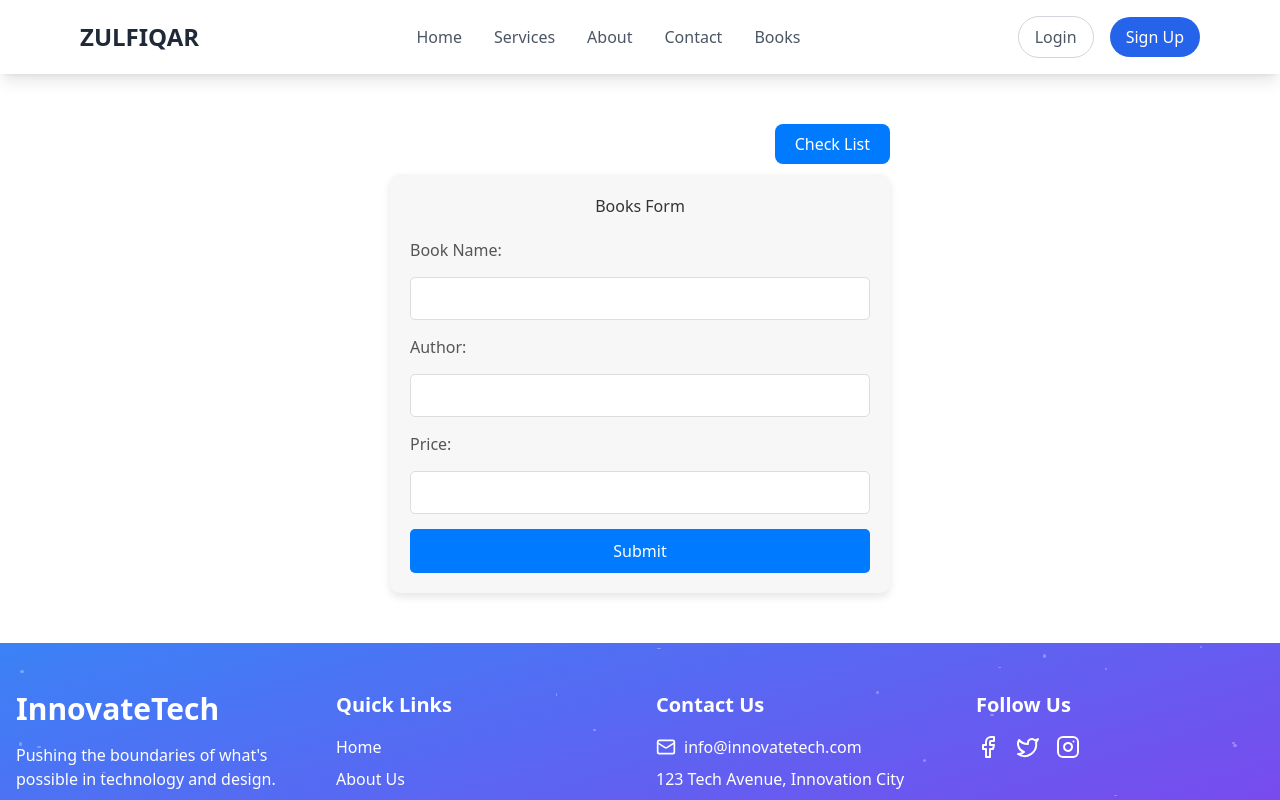
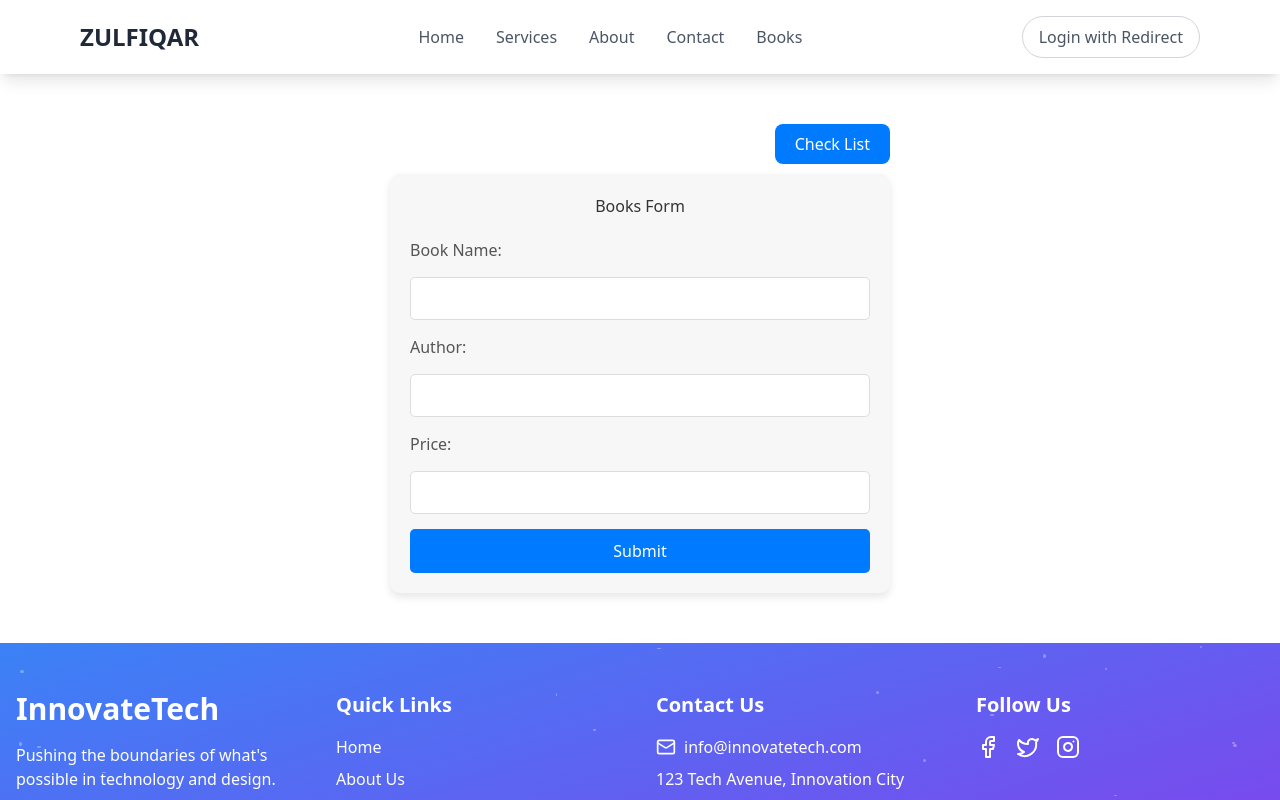
Before and after one commit to Zulfiqar-Ali10/React-Crud-operator, a React (Vite) app: page / in a window 1280 px wide. Shown: the top 800 px of the page. Built offline with nearby package versions, Linux system fonts and the light colour scheme.

Commit message:
add-changes

```diff
--- a/package.json
+++ b/package.json
@@ -10,6 +10,7 @@
     "preview": "vite preview"
   },
   "dependencies": {
+    "@auth0/auth0-react": "^2.2.4",
     "axios": "^1.7.7",
     "lucide-react": "^0.460.0",
     "react": "^18.3.1",
--- a/src/App.jsx
+++ b/src/App.jsx
@@ -6,7 +6,6 @@ import About from './Pages/About'
 import Contactus from './Pages/Contactus'
 import Books from './Pages/Books'
 import Home from './Compoents/Home'
-import { ToastContainer } from 'react-toastify'
 import BookList from './Compoents/BookList'
 
 
@@ -26,7 +25,7 @@ function App() {
         <Route path="/books/edit/:id" element={<Home />} />
         <Route path="/books/add" element={<Home />} />
       </Routes>
-      <ToastContainer />
+
     </>
   )
 }
--- a/src/Compoents/BookList.jsx
+++ b/src/Compoents/BookList.jsx
@@ -9,11 +9,11 @@ export default function BookList() {
     const { id } = useParams();
     const navigate = useNavigate();
 
-    console.log(formData , 'formData')
+    console.log(formData, 'formData')
 
     const handleChange = (e) => {
         const { name, value } = e.target;
-        setFormData({ ...formData , [name]: value })
+        setFormData({ ...formData, [name]: value })
     };
 
     const fetchBookDetails = async () => {
--- a/src/Compoents/Header.jsx
+++ b/src/Compoents/Header.jsx
@@ -1,10 +1,17 @@
 import { useState } from 'react';
 import { Menu, X } from 'lucide-react';
 import { NavLink } from 'react-router-dom';
+import { useAuth0 } from "@auth0/auth0-react";
+import { toast } from 'react-toastify';
+
 
 
 export default function Header() {
   const [isOpen, setIsOpen] = useState(false);
+
+  const { user, loginWithRedirect, isAuthenticated, logout } = useAuth0();
+  console.log("current user", user);
+
 
   return (
     <>
@@ -18,7 +25,7 @@ export default function Header() {
               </a>
             </div>
 
-          {/* Desktop Menu Links */}
+
             <div className="hidden md:flex items-center space-x-8">
               <NavLink to="/" className="text-gray-600 hover:text-blue-600 font-medium transition duration-300">Home</NavLink>
               <NavLink to="/services" className="text-gray-600 hover:text-blue-600 font-medium transition duration-300">Services</NavLink>
@@ -27,17 +34,18 @@ export default function Header() {
               <NavLink to="/books" className="text-gray-600 hover:text-blue-600 font-medium transition duration-300">Books</NavLink>
             </div>
 
-          {/* Desktop Buttons */}
+
             <div className="hidden md:flex items-center space-x-4">
-            <button className="px-4 py-2 border border-gray-300 rounded-full text-gray-600 hover:bg-gray-100 focus:outline-none focus:ring-2 focus:ring-blue-500 transition duration-300">
-              Login
-            </button>
-            <button className="px-4 py-2 bg-blue-600 text-white rounded-full hover:bg-blue-700 focus:outline-none focus:ring-2 focus:ring-blue-500 transition duration-300">
-              Sign Up
-            </button>
+              {isAuthenticated ? (<button onClick={(e) => logout()} className="px-4 py-2 border border-gray-300 rounded-full text-gray-600 hover:bg-gray-100 focus:outline-none focus:ring-2 focus:ring-blue-500 transition duration-300">Logout</button>) : (<button onClick={(e) => loginWithRedirect()} className="px-4 py-2 border border-gray-300 rounded-full text-gray-600 hover:bg-gray-100 focus:outline-none focus:ring-2 focus:ring-blue-500 transition duration-300">
+                Login with Redirect
+              </button>)}
+              {isAuthenticated && toast.success(`${user.name} You are Successfully Login`)
+              }
+
+
             </div>
 
-          {/* Mobile Menu Button */}
+
             <div className="md:hidden flex items-center">
               <button
                 className="outline-none mobile-menu-button"
@@ -57,12 +65,9 @@ export default function Header() {
             <a href="#" className="block py-2 px-4 text-gray-600 hover:bg-gray-200">About</a>
             <a href="#" className="block py-2 px-4 text-gray-600 hover:bg-gray-200">Contact</a>
             <div className="py-2 px-4 space-y-2">
-            <button className="w-full py-2 border border-gray-300 rounded-full text-gray-600 hover:bg-gray-100 focus:outline-none focus:ring-2 focus:ring-blue-500 transition duration-300">
-              Login
-            </button>
-            <button className="w-full py-2 bg-blue-600 text-white rounded-full hover:bg-blue-700 focus:outline-none focus:ring-2 focus:ring-blue-500 transition duration-300">
-              Sign Up
-            </button>
+              {isAuthenticated ? (<button onClick={(e) => logout()} className="px-4 py-2 border border-gray-300 rounded-full text-gray-600 hover:bg-gray-100 focus:outline-none focus:ring-2 focus:ring-blue-500 transition duration-300">Logout</button>) : (<button onClick={(e) => loginWithRedirect()} className="px-4 py-2 border border-gray-300 rounded-full text-gray-600 hover:bg-gray-100 focus:outline-none focus:ring-2 focus:ring-blue-500 transition duration-300">
+                Login with Redirect
+              </button>)}
             </div>
           </div>
         )}
--- a/src/Pages/Books.jsx
+++ b/src/Pages/Books.jsx
@@ -78,7 +78,7 @@ export default function Books() {
                   );
                 })}
               </>
-          ): <h1 className='no-data'>No Data Found</h1>}
+            ) : <h1 className='no-data'>No Data Found</h1>}
           </tbody>
         </table>
       )}
--- a/src/main.jsx
+++ b/src/main.jsx
@@ -4,12 +4,17 @@ import './index.css'
 import { BrowserRouter } from 'react-router-dom'
 import App from './App.jsx'
 import 'react-toastify/dist/ReactToastify.css';
+import { ToastContainer } from 'react-toastify'
+import { Auth0Provider } from '@auth0/auth0-react';
+
 
 createRoot(document.getElementById('root')).render(
   <StrictMode>
     <BrowserRouter>
-      <App />
-
+      <Auth0Provider domain="dev-wuule7hu423tjitj.us.auth0.com" clientId="V60bTbTZee6Zw4h7N8MHykv3NmGi3Cn7" authorizationParams={{ redirect_uri: window.location.origin }}>
+         <App />
+        <ToastContainer />
+      </Auth0Provider>
     </BrowserRouter>
   </StrictMode>,
 )
```
Also changed, not shown: 1 other file (tests, documents, lock files or other folders). Lines whose indentation alone changed are shown as unchanged.
